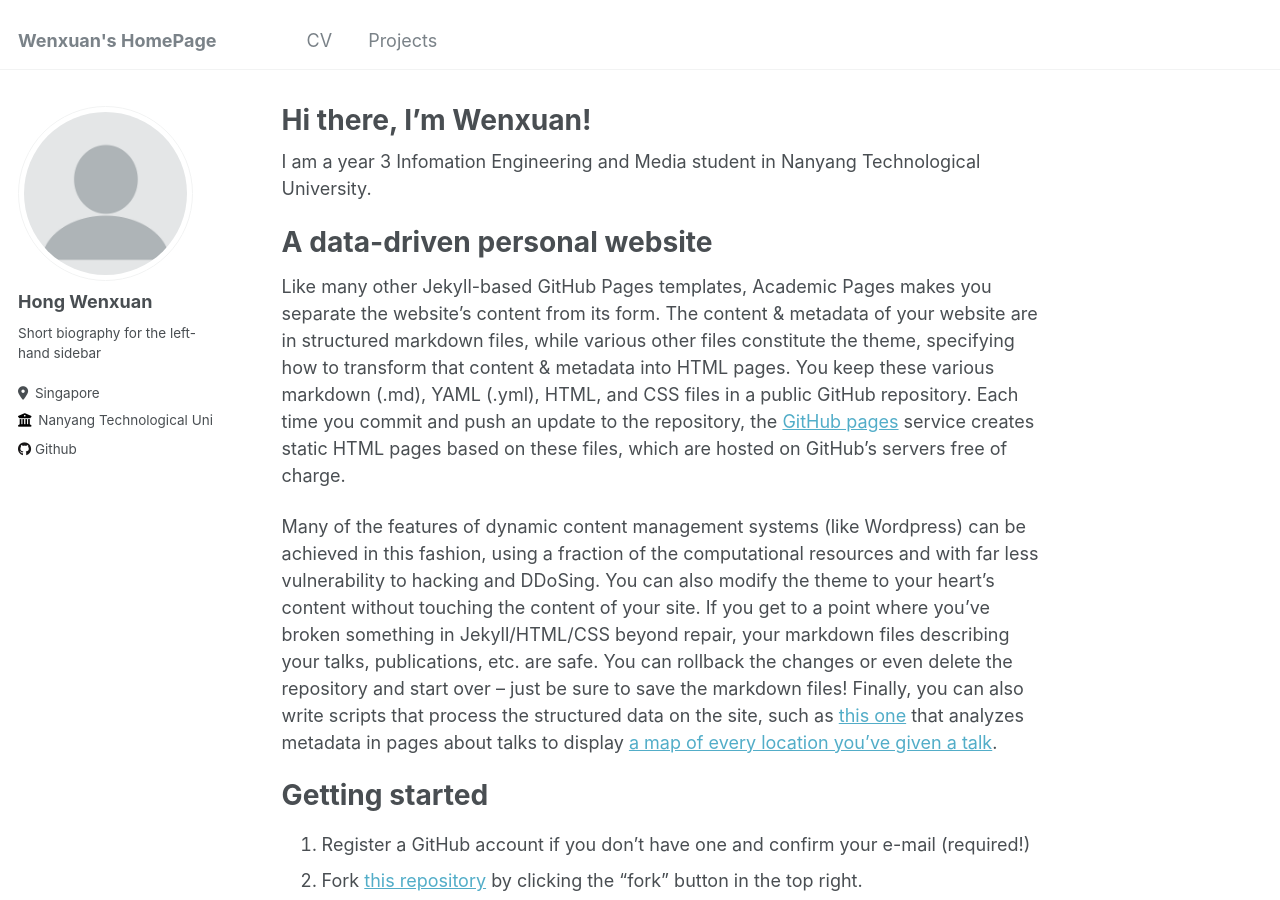
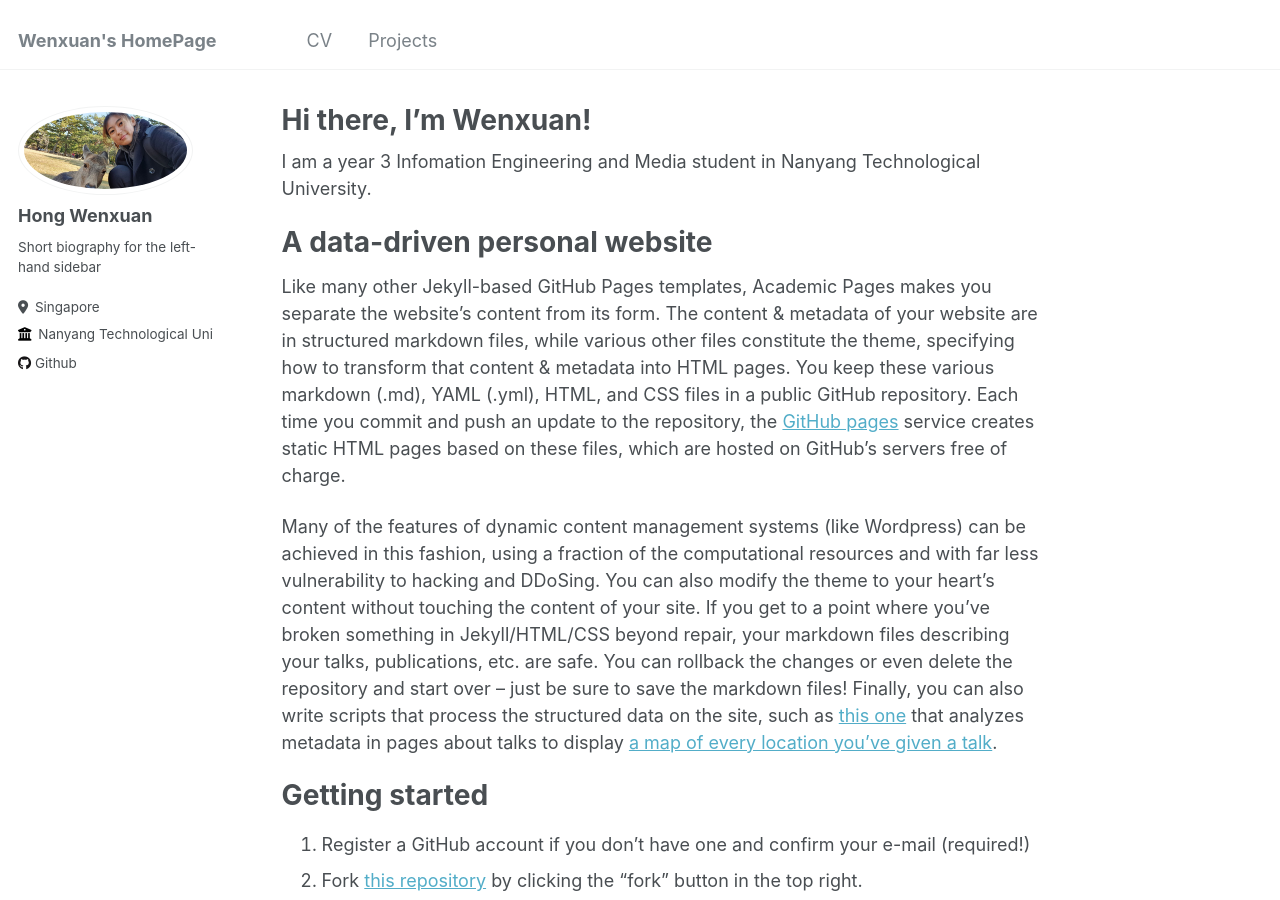
Before and after one commit to h-wenxuan/aboutme, a Jekyll site: the page built from _pages/about.md, in a window 1280 px wide and 900 px high. Built offline with Jekyll 4.4.1, drawn with Linux system fonts in a browser that asks for light colours.

Commit message:
add profile pic

```diff
--- a/_config.yml
+++ b/_config.yml
@@ -21,7 +21,7 @@ repository               : "academicpages/academicpages.github.io"
 #               Additional customization can be done by editing /_includes/author-profile.html
 author:
   # Biographic information
-  avatar           : "profile.png"
+  avatar           : "chillgithubphoto.jpg"
   name             : "Hong Wenxuan"
   pronouns         : # example: "she/her"
   bio              : "Short biography for the left-hand sidebar"
```
